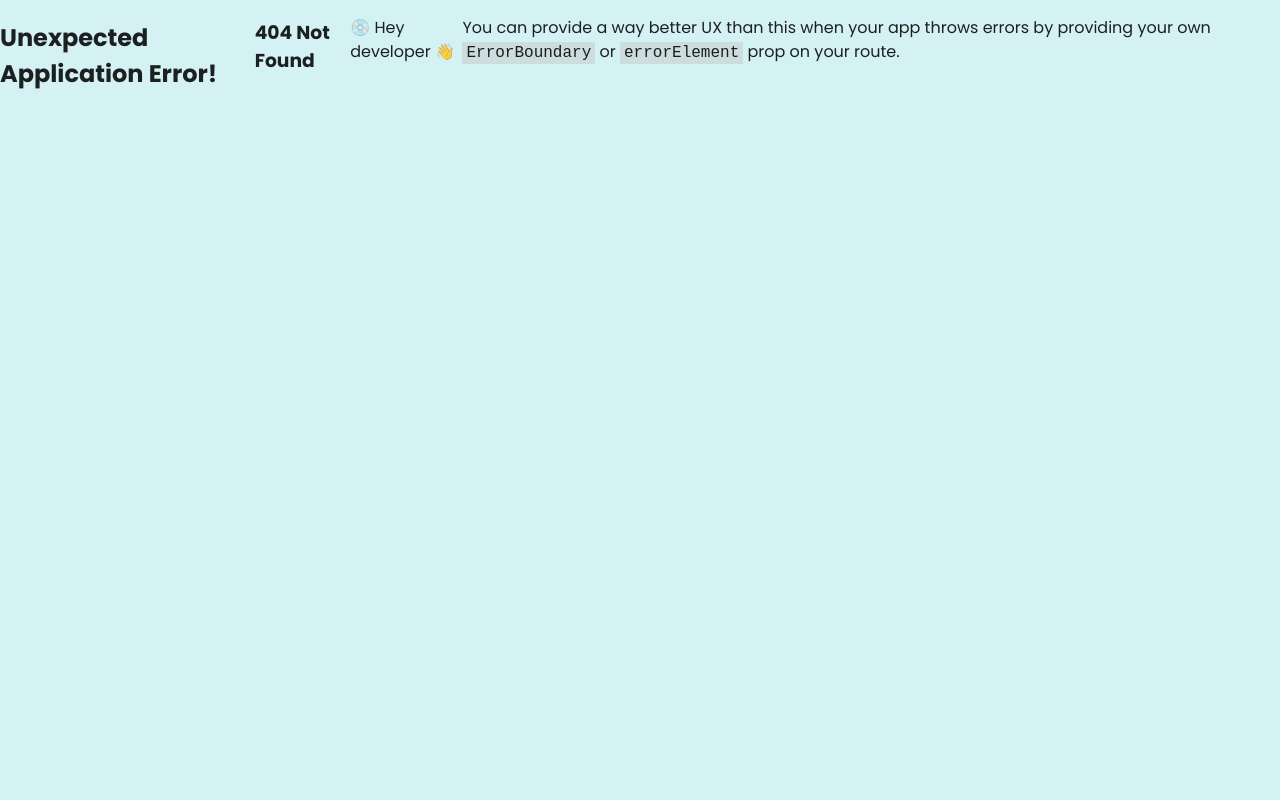
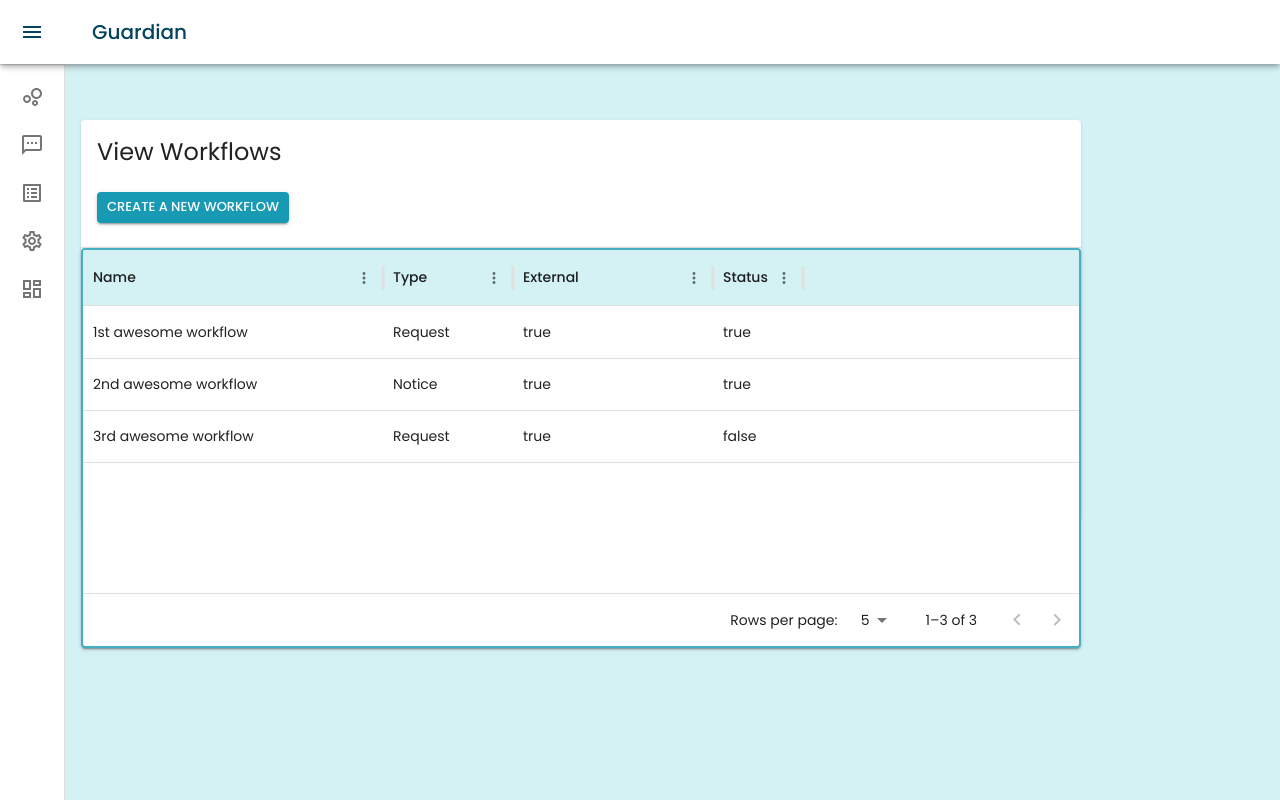
Before and after one commit to ErnestPenaJr/Guardian, a React (Vite) app in the folder guardian/guardianUI/: page /admin/workflows in a window 1280 px wide. Before the commit this address had no page. Built offline with nearby package versions, Linux system fonts and the light colour scheme.

Commit message:
WIP view workflows

```diff
--- a/guardian/guardianUI/src/App.tsx
+++ b/guardian/guardianUI/src/App.tsx
@@ -10,6 +10,7 @@ import { ProcessorDashboard } from './pages/ProcessorDashboard'
 import { FormPage } from './pages/FormPage'
 import { RequestsPage } from './pages/RequestsPage'
 import { NoticesPage } from './pages/NoticesPage'
+import WorkflowListTable from './components/AdminComponents/ViewWorkflows'
 
 const router = createBrowserRouter([
   {
@@ -24,6 +25,7 @@ const router = createBrowserRouter([
         children: [
           {path: 'manageusers', element: <ManageUsers />},
           {path: 'formbuilder', element: <FormPage />},
+          {path: 'workflows', element: <WorkflowListTable />},
         ]
       },
       {
--- /dev/null
+++ b/guardian/guardianUI/src/components/AdminComponents/ViewWorkflows.tsx
@@ -0,0 +1,45 @@
+import * as React from 'react';
+import { DataGrid, GridColDef } from '@mui/x-data-grid';
+import Paper from '@mui/material/Paper';
+import { Button, Divider, Typography } from '@mui/material';
+
+const columns: GridColDef[] = [
+  //{ field: 'id', headerName: 'ID', width: 70, headerClassName: 'userheader'},
+  { field: 'name', headerName: 'Name', width: 300, headerClassName: 'userheader' },
+  { field: 'type', headerName: 'Type', width: 130, headerClassName: 'userheader' },
+  { field: 'external', headerName: 'External', width: 200, headerClassName: 'userheader', hideable: false},
+  { field: 'status', headerName: 'Status', width: 90, headerClassName: 'userheader', hideable: false},
+
+];
+
+const rows = [
+  { id: 1, name: '1st awesome workflow', type: 'Request', external: true, status: true },
+  { id: 2, name: '2nd awesome workflow', type: 'Notice', external: true, status: true },
+  { id: 3, name: '3rd awesome workflow', type: 'Request', external: true, status: false },
+];
+
+const paginationModel = { page: 0, pageSize: 5 };
+
+export default function WorkflowListTable() {
+  return (
+    <Paper sx={{ height: 400, width: 1000, mt: 15 }}>
+        <Typography variant="h5" sx={{mt: 2, ml: 2}} gutterBottom>View Workflows</Typography>
+        <Button sx={{ ml: 2, mt: 2 }} variant="contained" size="small">Create a New Workflow</Button>
+        <Divider sx={{ mt: 3, width: '100%' }} />
+      <DataGrid
+        rows={rows}
+        columns={columns}
+        initialState={{ pagination: { paginationModel } }}
+        pageSizeOptions={[5, 10]}
+        sx={{
+            boxShadow: 2,
+            border: 2,
+            borderColor: 'primary.light',
+            '& .MuiDataGrid-cell:hover': {
+              color: 'primary.main',
+            },
+          }}
+      />
+    </Paper>
+  );
+}
--- a/guardian/guardianUI/src/pages/AdminDashboard.tsx
+++ b/guardian/guardianUI/src/pages/AdminDashboard.tsx
@@ -14,6 +14,9 @@ export default function AdminDashboard() {
                             <Typography sx={{ mt: 2, color: '#05445E', fontWeight: 'bold' }}>Workflows</Typography>
                             <Link href="/admin/formbuilder" variant="body2" sx={{ color: '#05445E', textAlign: 'center', textDecoration: 'none', mt: 2 }}>
                                 Create A Workflow
+                            </Link>
+                            <Link href="/admin/workflows" variant="body2" sx={{ color: '#05445E', textAlign: 'center', textDecoration: 'none', mt: 2 }}>
+                                View Workflows
                             </Link>
                         </Stack>
                     </CardContent>
```
